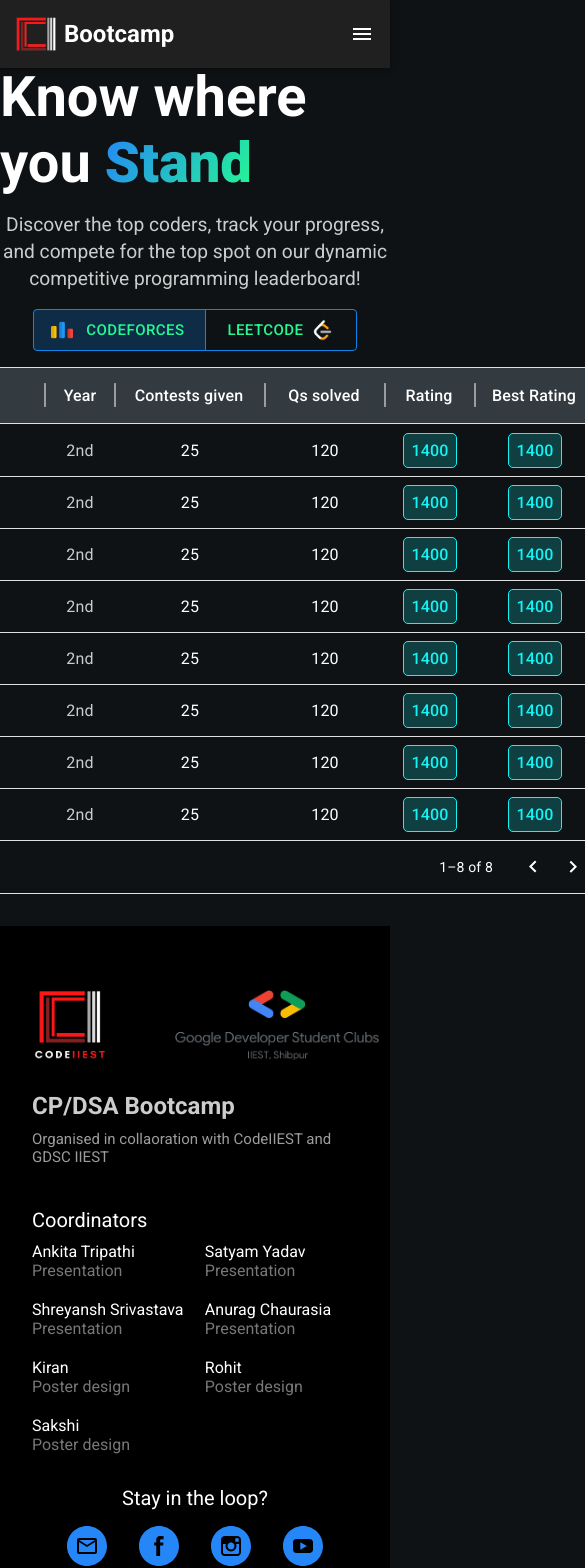
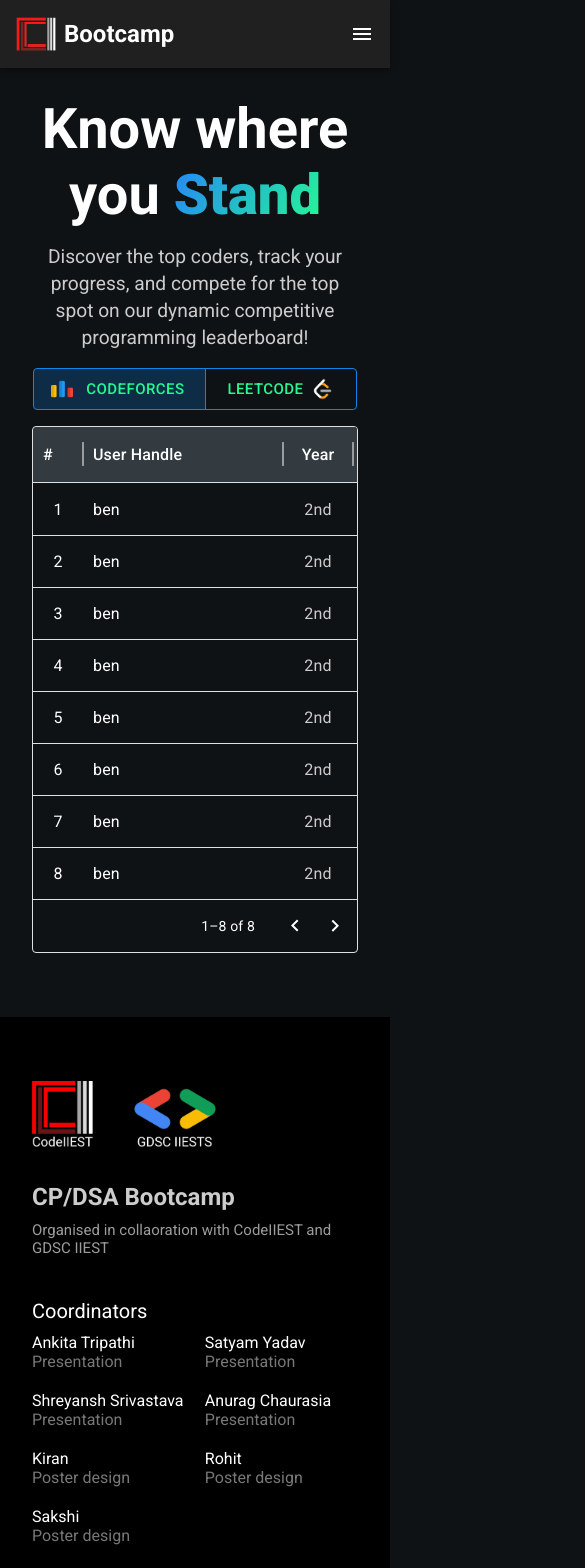
Before and after one commit to Soumyajit0803/cp-dsa-bootcamp, a React (Vite) app in the folder client/: page /leaderboard in a window 390 px wide. Shown: the top 1568 px of the page, 585 px wide, since content can reach past the window. Built offline with nearby package versions, Linux system fonts and the light colour scheme.

Commit message:
[UPDATE]: Leaderboard made responsive

```diff
--- a/client/src/components/NameCard/NameCard.jsx
+++ b/client/src/components/NameCard/NameCard.jsx
@@ -4,7 +4,7 @@
 import cf from "../../assets/cf.webp";
 import leetcode from "../../assets/leetcode.png";
 import { Leetcode, Codechef, Codeforces, Linkedin } from "../../../public/assets/svgvectors";
-import { LinkedIn } from "@mui/icons-material";
+
 function NameCard({ profilepic, name, cf_rating, cc_rating, cf_handle, cc_handle, byline }) {
     return (
         <div className="namecard">
--- a/client/src/components/customdatagrid/customdatagrid.css
+++ b/client/src/components/customdatagrid/customdatagrid.css
@@ -8,6 +8,7 @@
     top: 0;
     transform: translateX(-50%);
     left: 50%;
+    width: 100% !important;
 }
 
 .MuiSelect-select {
--- a/client/src/components/footer2/Footer2.jsx
+++ b/client/src/components/footer2/Footer2.jsx
@@ -1,9 +1,7 @@
 import React from "react";
 import "./Footer2.css";
 import { Link } from "react-router-dom";
-
-import CodeIIEST from "/assets/codeiiest-label.png";
-import Gdsc from "/assets/gdsc.png";
+import codeiiest_gdsc from "../../assets/Codeiiest-GDSCiiest.png"
 
 function Insta() {
     return (
@@ -105,8 +103,7 @@
                 <div className="left-col">
                     <Link to="/">
                         <div className="logo">
-                            <img src={CodeIIEST} alt="" style={{ height: "70px" }} />
-                            <img src={Gdsc} alt="" style={{ height: "70px" }} />
+                            <img src={codeiiest_gdsc} alt="" style={{ height: "70px" }} />
                         </div>
                     </Link>
 
--- a/client/src/pages/home/Home.jsx
+++ b/client/src/pages/home/Home.jsx
@@ -70,7 +70,7 @@
                     cf_rating={"Expert"}
                     cc_rating={4}
                     byline={"Solving problems faster than you can say 'syntax error'"}
-                    profilepic={"./assets/profilepic/samyajit_das.jpg"}
+                    profilepic={"/assets/profilepic/samyajit_das.jpg"}
                     cf_handle={"SD125"}
                     cc_handle={"SamyajitDas"}
                 />
@@ -79,7 +79,7 @@
                     cf_rating={"Specialist"}
                     cc_rating={4}
                     byline={"Python coder with a knack for problem solving CP. "}
-                    profilepic={"../../public/assets/profilepic/Suraj_Kashyap.jpeg"}
+                    profilepic={"/assets/profilepic/Suraj_Kashyap.jpeg"}
                     cf_handle={"SD125"}
                     cc_handle={"SamyajitDas"}
                 />
@@ -88,7 +88,7 @@
                     cf_rating={"Specialist"}
                     cc_rating={4}
                     byline={"Lorem ipsum dolor sit, amet consectetur adipisicing elit. Anim"}
-                    profilepic={"../../public/assets/profilepic/samyajit_das.jpg"}
+                    profilepic={"/assets/profilepic/samyajit_das.jpg"}
                     cf_handle={"SD125"}
                     cc_handle={"SamyajitDas"}
                 />
@@ -97,7 +97,7 @@
                     cf_rating={"Specialist"}
                     cc_rating={3}
                     byline={"Lorem ipsum dolor sit, amet consectetur adipisicing elit. Anim"}
-                    profilepic={"../../public/assets/profilepic/Mohak_Singh.jpeg"}
+                    profilepic={"/assets/profilepic/Mohak_Singh.jpeg"}
                     cf_handle={"SD125"}
                     cc_handle={"SamyajitDas"}
                 />
--- a/client/src/pages/leaderboard/Leaderboard.jsx
+++ b/client/src/pages/leaderboard/Leaderboard.jsx
@@ -319,6 +319,7 @@
 
 const Leaderboard = () => {
     const [show, setShow] = React.useState(1);
+    const width = window.innerWidth;
     return (
         <div className="lb-page">
             <div className="heading">
@@ -328,7 +329,7 @@
                 Discover the top coders, track your progress, and compete for the top spot on our dynamic competitive
                 programming leaderboard!
             </div>
-            <ButtonGroup size="large" aria-label="Large button group" className="button-group">
+            <ButtonGroup size="large" aria-label="Large button group" className="button-group" orientation={width < 340 ? "vertical":"horizontal"}>
                 <Button
                     className={"table-swap " + (show ? "active" : "")}
                     size="large"
--- a/client/src/pages/leaderboard/leaderboard.css
+++ b/client/src/pages/leaderboard/leaderboard.css
@@ -4,7 +4,8 @@
     justify-content: center;
     align-items: center;
     flex-direction: column;
-    gap: 1rem
+    gap: 1rem;
+    padding: 2rem;
 }
 
 .lb-page .leaderboard p,
@@ -19,6 +20,7 @@
 .lb-page .heading {
     font-size: 3.5rem;
     font-weight: 600;
+    text-align: center;
 }
 
 .lb-page .content {
@@ -126,4 +128,6 @@
 
 .lb-page .datagrid-wrapper {
     position: relative;
+    width: 100%;
+    max-width: min-content;
 }
```
